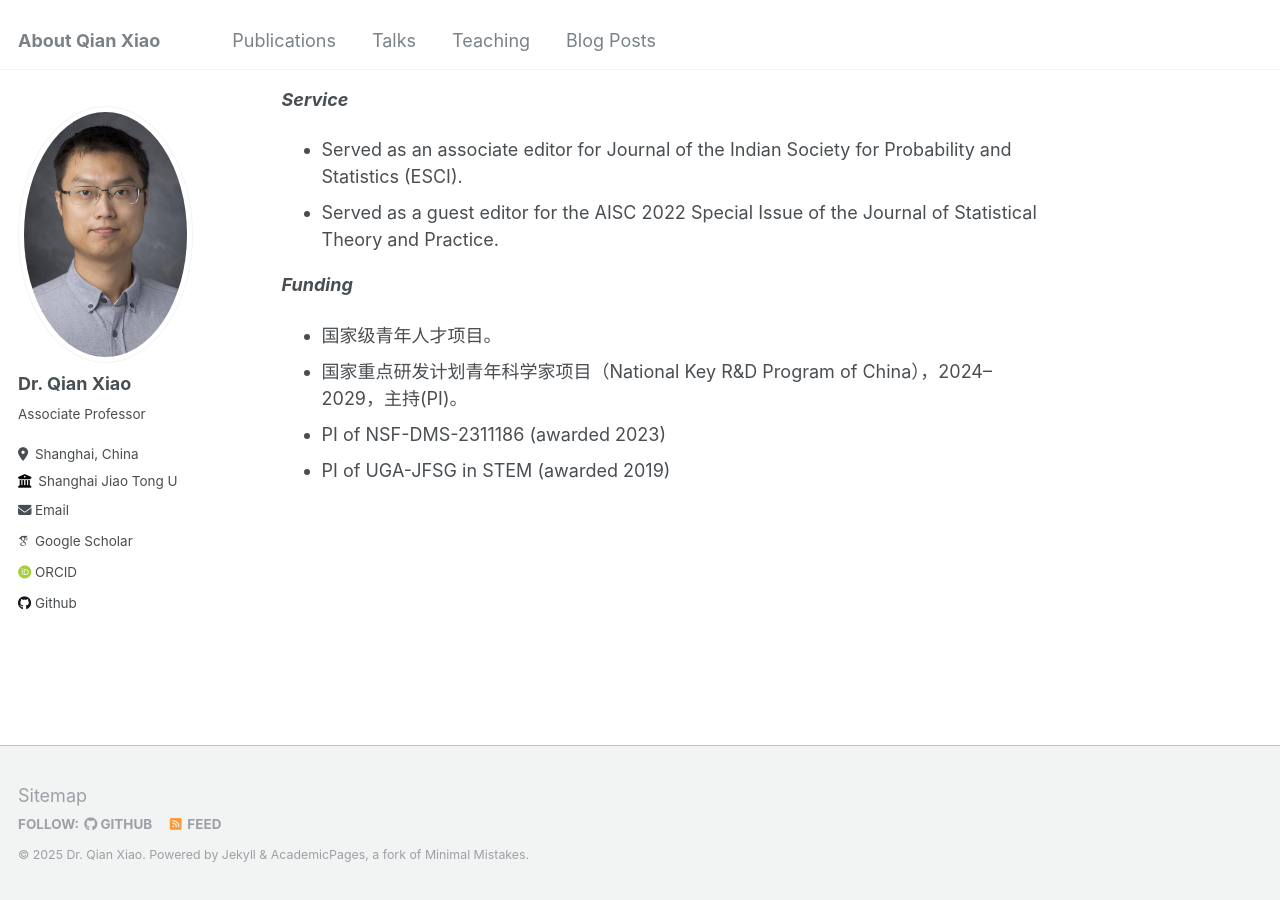
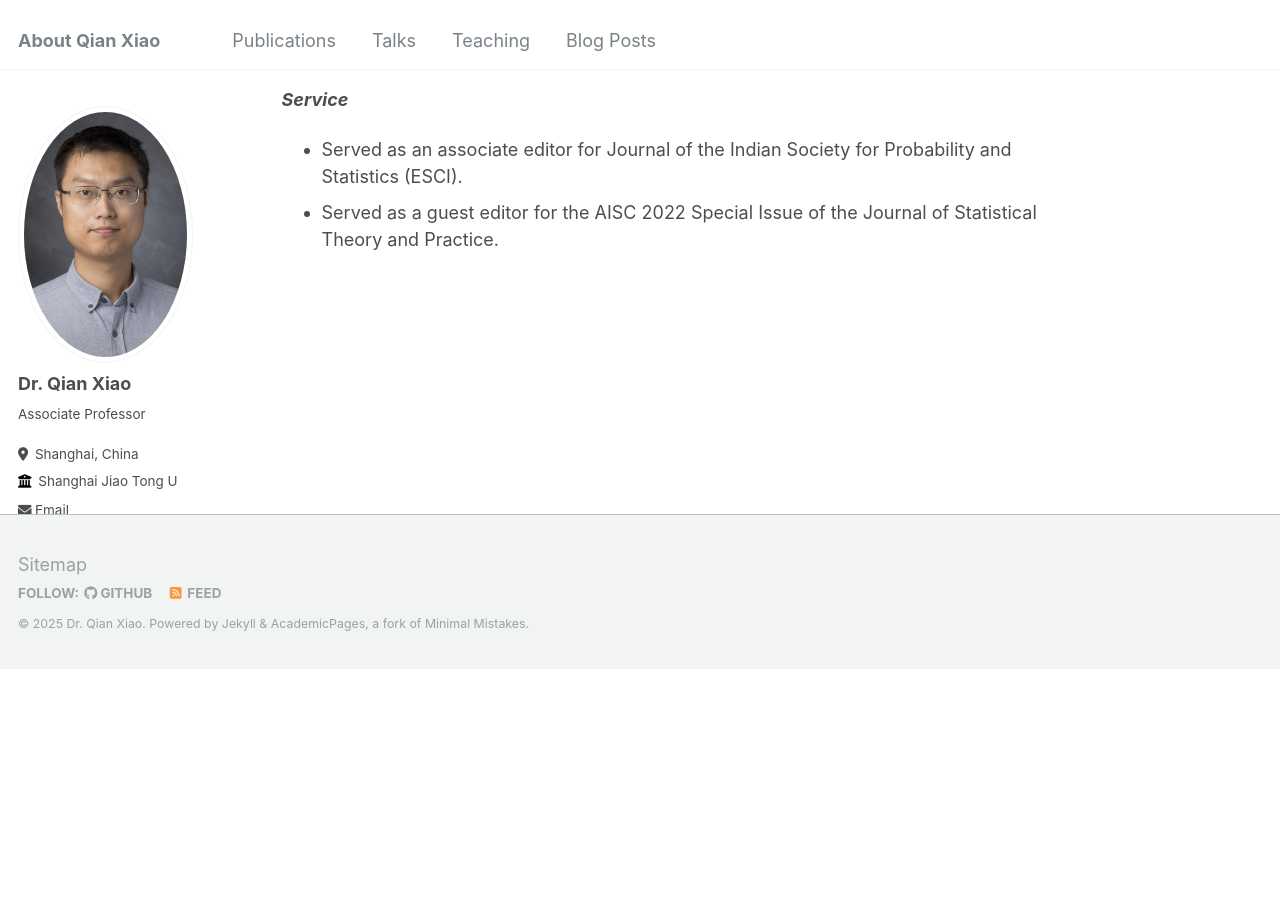
Before and after one commit to QXlab/QXlab.github.io, a Jekyll site: the page built from _pages/about.md, in a window 1280 px wide and 900 px high, scrolled down 1000 px. Built offline with Jekyll 4.4.1, drawn with Linux system fonts in a browser that asks for light colours; some web fonts are replaced; after the commit the page ends 1670 px from its top, so only the background shows below that.

Commit message:
Update about.md

```diff
--- a/_pages/about.md
+++ b/_pages/about.md
@@ -33,9 +33,3 @@ My team welcome all students with interests. I am willing to discuss opportuniti
 ***Service***
 * Served as an associate editor for Journal of the Indian Society for Probability and Statistics (ESCI).
 * Served as a guest editor for the AISC 2022 Special Issue of the Journal of Statistical Theory and Practice.
-
-***Funding***
-* 国家级青年人才项目。
-* 国家重点研发计划青年科学家项目（National Key R&D Program of China），2024–2029，主持(PI)。
-* PI of NSF-DMS-2311186 (awarded 2023)
-* PI of UGA-JFSG in STEM (awarded 2019)
```
